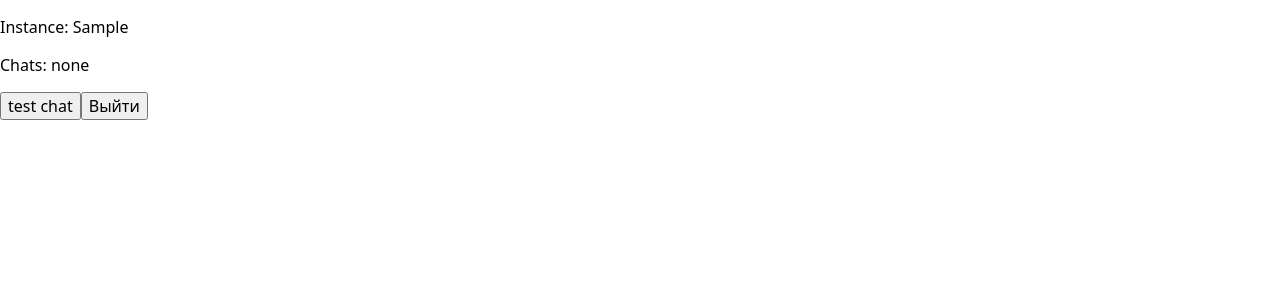
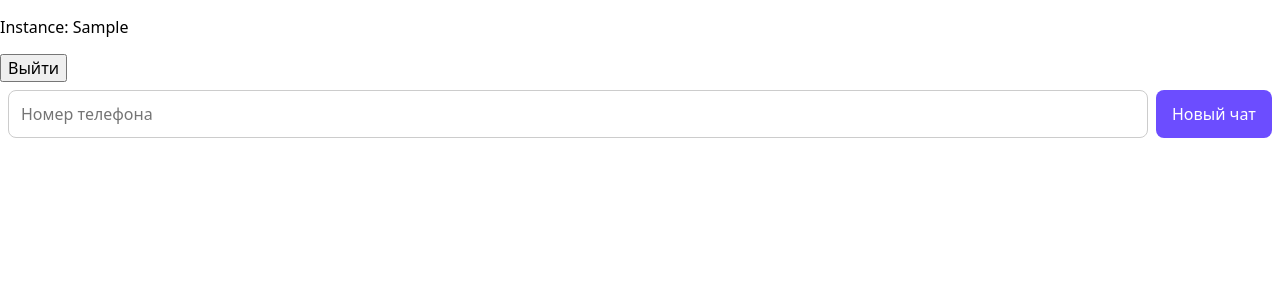
Before and after one commit to bitzxrd/green-api-whatsapp-client, a React (Vite) app: page / in a window 1280 px wide. Both pictures are taken after typing "Sample", "Sample" into the empty fields and a click on the button "Войти". Shown: the top 300 px of the page. Built offline with nearby package versions, Linux system fonts and the light colour scheme.

Commit message:
feat: add create chat form

```diff
--- /dev/null
+++ b/src/features/create-chat/index.ts
@@ -0,0 +1 @@
+export { CreateChatForm } from "./ui/CreateChatForm";
--- /dev/null
+++ b/src/features/create-chat/ui/CreateChatForm.module.scss
@@ -0,0 +1,22 @@
+.form {
+  display: flex;
+  gap: 8px;
+  padding: 8px;
+}
+
+.input {
+  flex: 1;
+  min-width: 0;
+  padding: 12px;
+  border: 1px solid #ccc;
+  border-radius: 8px;
+}
+
+.button {
+  padding: 0 16px;
+  border: 0;
+  border-radius: 8px;
+  background: #6c4dff;
+  color: #fff;
+  cursor: pointer;
+}
--- /dev/null
+++ b/src/features/create-chat/ui/CreateChatForm.tsx
@@ -0,0 +1,31 @@
+import { useState } from "react";
+import type { FormEvent } from "react";
+import { addChat } from "@/entities/chat";
+import { useAppDispatch } from "@/shared/lib/redux";
+import s from "./CreateChatForm.module.scss";
+
+export const CreateChatForm = () => {
+  const dispatch = useAppDispatch();
+  const [phone, setPhone] = useState("");
+
+  const handleSubmit = (e: FormEvent) => {
+    e.preventDefault();
+    const digits = phone.replace(/\D/g, "");
+    if (digits.length < 10) return;
+    dispatch(addChat(digits));
+    setPhone("");
+  };
+
+  return (
+    <form className={s.form} onSubmit={handleSubmit}>
+      <input
+        className={s.input}
+        placeholder="Номер телефона"
+        inputMode="tel"
+        value={phone}
+        onChange={(e) => setPhone(e.target.value)}
+      />
+      <button className={s.button}>Новый чат</button>
+    </form>
+  );
+};
--- /dev/null
+++ b/src/features/send-message/api/sendMessageApi.ts
@@ -0,0 +1,24 @@
+import { greenApi } from "@/shared/api/greenApi";
+
+interface SendMessageArg {
+  phone: string;
+  message: string;
+}
+
+interface SendMessageRes {
+  idMessage: string;
+}
+
+export const sendMessageApi = greenApi.injectEndpoints({
+  endpoints: (build) => ({
+    sendMessage: build.mutation<SendMessageRes, SendMessageArg>({
+      query: ({ phone, message }) => ({
+        url: "sendMessage/:token",
+        method: "POST",
+        body: { chatId: `${phone}@c.us`, message },
+      }),
+    }),
+  }),
+});
+
+export const { useSendMessageMutation } = sendMessageApi;
--- /dev/null
+++ b/src/features/send-message/index.ts
@@ -0,0 +1 @@
+export { Composer } from "./ui/Composer";
--- /dev/null
+++ b/src/features/send-message/ui/Composer.module.scss
@@ -0,0 +1,37 @@
+.composer {
+  padding: 8px;
+  background: #fff;
+  border-top: 1px solid #ddd;
+}
+
+.row {
+  display: flex;
+  gap: 8px;
+}
+
+.input {
+  flex: 1;
+  min-width: 0;
+  padding: 12px;
+  border: 1px solid #ccc;
+  border-radius: 8px;
+}
+
+.button {
+  padding: 0 16px;
+  border: 0;
+  border-radius: 8px;
+  background: #6c4dff;
+  color: #fff;
+  cursor: pointer;
+
+  &:disabled {
+    opacity: 0.6;
+  }
+}
+
+.error {
+  margin: 0 0 8px;
+  color: #d93025;
+  font-size: 14px;
+}
--- /dev/null
+++ b/src/features/send-message/ui/Composer.tsx
@@ -0,0 +1,53 @@
+import { useState } from "react";
+import type { FormEvent } from "react";
+import { addMessage } from "@/entities/chat";
+import { useAppDispatch, useAppSelector } from "@/shared/lib/redux";
+import { useSendMessageMutation } from "../api/sendMessageApi";
+import s from "./Composer.module.scss";
+
+export const Composer = () => {
+  const dispatch = useAppDispatch();
+  const activeId = useAppSelector((state) => state.chats.activeId);
+  const [text, setText] = useState("");
+  const [error, setError] = useState("");
+  const [send, { isLoading }] = useSendMessageMutation();
+
+  if (!activeId) return null;
+
+  const handleSubmit = async (e: FormEvent) => {
+    e.preventDefault();
+    const message = text.trim();
+    if (!message) return;
+
+    try {
+      const { idMessage } = await send({ phone: activeId, message }).unwrap();
+      dispatch(
+        addMessage({
+          phone: activeId,
+          message: { id: idMessage, text: message, out: true, ts: Date.now() },
+        }),
+      );
+      setText("");
+      setError("");
+    } catch {
+      setError("Не удалось отправить сообщение");
+    }
+  };
+
+  return (
+    <form className={s.composer} onSubmit={handleSubmit}>
+      {error && <p className={s.error}>{error}</p>}
+      <div className={s.row}>
+        <input
+          className={s.input}
+          placeholder="Сообщение"
+          value={text}
+          onChange={(e) => setText(e.target.value)}
+        />
+        <button className={s.button} disabled={isLoading}>
+          ➤
+        </button>
+      </div>
+    </form>
+  );
+};
--- a/src/pages/chat/ui/ChatPage.tsx
+++ b/src/pages/chat/ui/ChatPage.tsx
@@ -1,11 +1,13 @@
 import { logout } from "@/features/auth";
-import { addChat, resetChats } from "@/entities/chat";
+import { CreateChatForm } from "@/features/create-chat";
+import { Composer } from "@/features/send-message";
+import { resetChats, setActiveChat } from "@/entities/chat";
 import { useAppDispatch, useAppSelector } from "@/shared/lib/redux";
 
 export const ChatPage = () => {
   const dispatch = useAppDispatch();
   const id = useAppSelector((s) => s.auth.idInstance);
-  const chats = useAppSelector((s) => s.chats.messages);
+  const { messages, activeId } = useAppSelector((s) => s.chats);
 
   const handleLogout = () => {
     dispatch(resetChats());
@@ -15,11 +17,25 @@ export const ChatPage = () => {
   return (
     <div>
       <p>Instance: {id}</p>
-      <p>Chats: {Object.keys(chats).join(", ") || "none"}</p>
-      <button onClick={() => dispatch(addChat("77000000000"))}>
-        test chat
-      </button>
       <button onClick={handleLogout}>Выйти</button>
+
+      <CreateChatForm />
+      <ul>
+        {Object.keys(messages).map((phone) => (
+          <li key={phone} onClick={() => dispatch(setActiveChat(phone))}>
+            {phone === activeId ? "● " : ""}+{phone}
+          </li>
+        ))}
+      </ul>
+
+      <ul>
+        {(activeId ? messages[activeId] : []).map((m) => (
+          <li key={m.id}>
+            {m.out ? "→" : "←"} {m.text}
+          </li>
+        ))}
+      </ul>
+      <Composer />
     </div>
   );
 };
```
